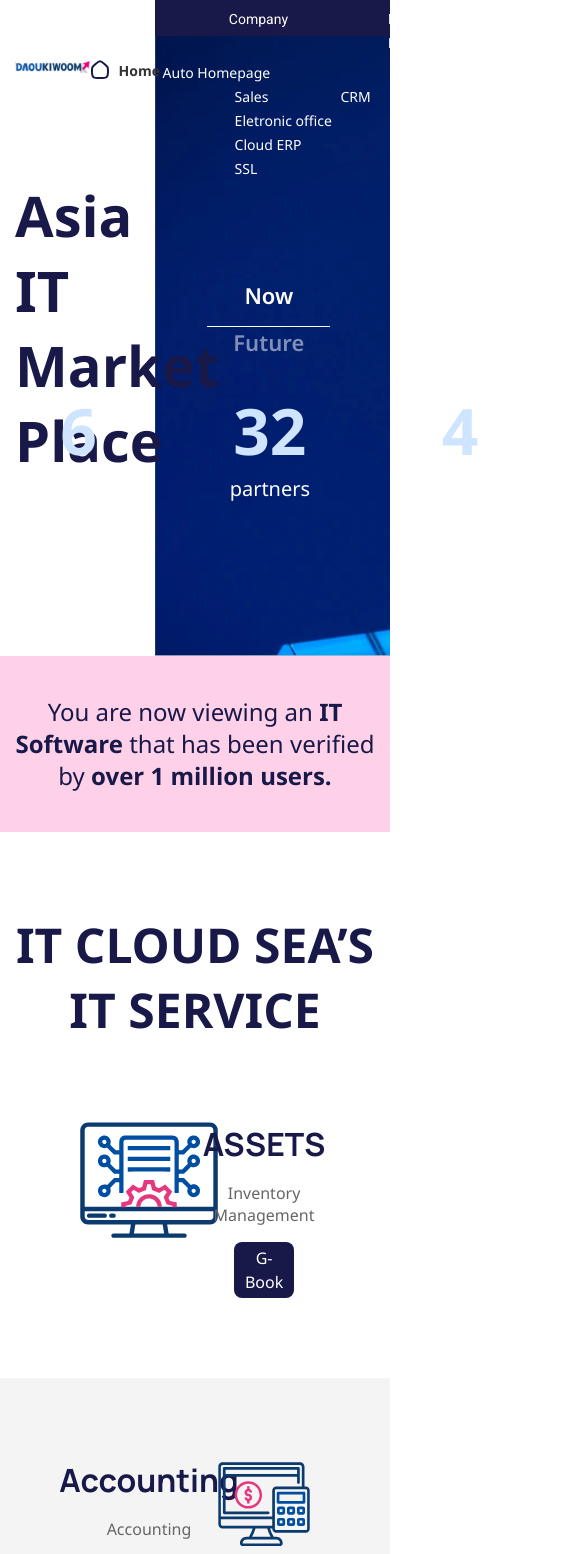
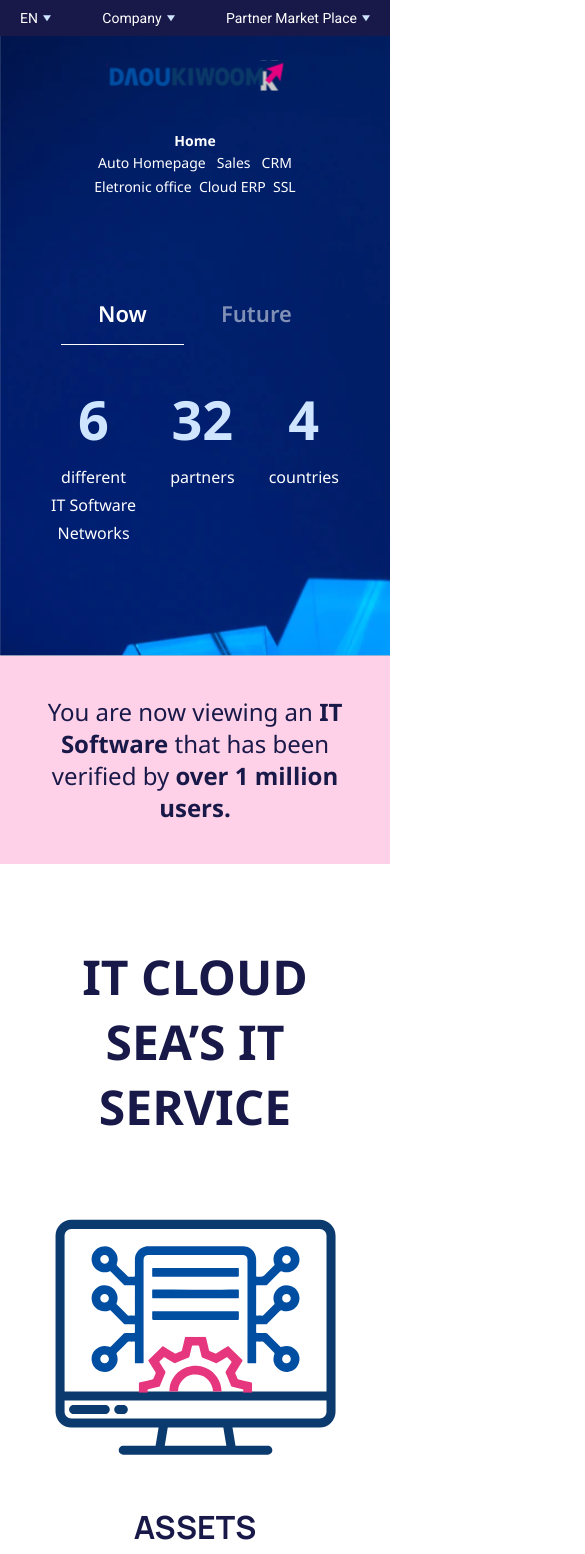
Before and after one commit to trietnk01/diennk-kairos, a React (Create React App) app: page / in a window 390 px wide. Shown: the top 1554 px of the page, 585 px wide, since content can reach past the window. Built offline with nearby package versions, Linux system fonts and the light colour scheme.

Commit message:
Update code 03-05-2022 19h00

```diff
--- a/src/assets/frontpage/_frontpage-custom.scss
+++ b/src/assets/frontpage/_frontpage-custom.scss
@@ -3,21 +3,37 @@
   .header-right {
     width: 60.3%;
     background-image: url("#{$images}/banner.svg");
+    @media only screen and (max-width: 640px) {
+      width: 100%;
+    }
   }
   .header-top {
+    width: 60.3%;
     background-color: $blue;
+    @media only screen and (max-width: 640px) {
+      width: 100%;
+    }
+    .header-wrapper {
       height: 36px;
-    width: 60.3%;
+      padding-left: 20px;
+      padding-right: 20px;
+      width: 50%;
+      @media only screen and (max-width: 1024px) {
+        width: 80%;
+      }
+      @media only screen and (max-width: 640px) {
+        width: 100%;
+      }
       .header-top-item {
-      margin-left: 100px;
-      &:first-child {
-        margin-left: 0;
-      }
         &__text {
           font-family: $f_Roboto;
           font-size: 14px;
           font-weight: 400;
           line-height: 16px;
+        }
+        .vector-down {
+          margin-left: 5px;
+        }
       }
     }
   }
@@ -34,22 +50,58 @@
   .col-left {
     width: 35%;
     padding-top: 60px;
+    @media only screen and (max-width: 640px) {
+      width: 100%;
+    }
+    .logo-home-text {
+      @media only screen and (max-width: 640px) {
+        flex-direction: column;
+        align-items: center;
+        justify-content: center;
+      }
+
+      .home-text-icon {
+        width: 16%;
+        @media only screen and (max-width: 640px) {
+          width: 100%;
+          justify-content: center;
+          margin-top: 40px;
+        }
+        .home-icon {
+          @media only screen and (max-width: 640px) {
+            display: none;
+          }
+        }
         .banner-text-home {
           font-family: $f_NotoSans_Bold;
           font-size: 14px;
           line-height: 19px;
-      margin-left: 10px;
+          @media only screen and (max-width: 640px) {
+            color: #fff;
+          }
+        }
+      }
     }
   }
   .col-right {
     width: 59%;
     margin-top: 60px;
+    @media only screen and (max-width: 640px) {
+      width: 100%;
+      margin-top: 0;
+    }
     .menu {
-      li {
-        margin-left: 72px;
-        &:first-child {
-          margin-left: 0;
+      width: 84%;
+      @media only screen and (max-width: 1024px) {
+        width: 100%;
+        justify-content: space-evenly;
       }
+      @media only screen and (max-width: 640px) {
+        width: 60%;
+        margin-left: auto;
+        margin-right: auto;
+      }
+      .menu-item {
         a {
           font-size: 14px;
           line-height: 19px;
@@ -73,34 +125,76 @@
       }
     }
     .now-future-panel {
+      width: 68%;
+      @media only screen and (max-width: 883px) {
+        width: 80%;
+      }
       .now-future-item {
-        margin-left: 106px;
-        &:first-child {
-          margin-left: 0;
-        }
         &__number {
           color: #cfe5ff;
           font-size: 64px;
           font-family: $f_NotoSans_Bold;
           line-height: 88px;
+          @media only screen and (max-width: 883px) {
+            font-size: 54px;
+          }
         }
         &__text {
           font-size: 20px;
           line-height: 28px;
+          @media only screen and (max-width: 883px) {
+            font-size: 16px;
           }
         }
       }
     }
   }
+}
+.slogan-asia-it {
+  @media only screen and (max-width: 640px) {
+    display: none;
+  }
+}
+.logo-wrapper {
+  @media only screen and (max-width: 640px) {
+    flex-direction: column;
+    align-items: center;
+  }
+}
 .background-pink {
   background-color: #ffd1e8;
+  padding-left: 20px;
+  padding-right: 20px;
   strong,
   b {
     font-family: $f_NotoSans_Bold;
   }
 }
 .box-wrapper {
-  width: 59%;
+  width: 60%;
+  padding-left: 20px;
+  padding-right: 20px;
+  @media only screen and (max-width: 1024px) {
+    width: 86%;
+  }
+  @media only screen and (max-width: 640px) {
+    width: 100%;
+    flex-direction: column;
+    align-items: center;
+    justify-content: center;
+  }
+  > div {
+    @media only screen and (max-width: 640px) {
+      width: 100%;
+      display: flex;
+      justify-content: center;
+    }
+    &:first-child {
+      @media only screen and (max-width: 640px) {
+        margin-bottom: 50px;
+      }
+    }
+  }
 }
 .background-light-gray {
   background-color: #f4f4f4;
@@ -109,6 +203,8 @@
   background-color: #f3f9ff;
 }
 .cloud-service {
+  padding-left: 20px;
+  padding-right: 20px;
   strong,
   b {
     font-family: $f_NotoSans_Bold;
@@ -139,16 +235,27 @@
   }
 }
 .wrapper-content-bottom {
-  width: 82%;
+  width: 86%;
+  padding-left: 20px;
+  padding-right: 20px;
+  @media only screen and (max-width: 1024px) {
+    width: 100%;
+  }
+  @media only screen and (max-width: 640px) {
+    flex-direction: column;
+  }
   .content-bottom-item {
     border-radius: 10px;
     padding: 40px 36px;
     border: 1px solid #dedede;
     box-shadow: 0px 13px 19px 0px #00000012;
-    margin-left: 35px;
-    width: 30%;
-    &:first-child {
-      margin-left: 0;
+    width: 23%;
+    @media only screen and (max-width: 1024px) {
+      width: 48%;
+      margin-bottom: 40px;
+    }
+    @media only screen and (max-width: 640px) {
+      width: 100%;
     }
     .title {
       font-family: $f_Roboto;
@@ -187,12 +294,24 @@
   border-top: 1px solid #99999975;
   background-color: #f3f9ff;
   .footer-wrapper {
-    width: 84%;
+    width: 90%;
+    padding-left: 20px;
+    padding-right: 20px;
+    @media (max-width: 1024px) {
+      width: 100%;
+    }
+    @media only screen and (max-width: 640px) {
+      flex-direction: column;
+    }
     .footer-item {
       border-left: 1px solid #99999975;
       padding-left: 40px;
       padding-right: 40px;
       width: 33%;
+      @media only screen and (max-width: 640px) {
+        width: 100%;
+        border-left: 0;
+      }
       &:first-child {
         border-left: 0;
       }
--- a/src/assets/frontpage/_frontpage-global.scss
+++ b/src/assets/frontpage/_frontpage-global.scss
@@ -8,7 +8,7 @@
     padding-right: 15px;
   }
   .big-screen {
-    @media only screen and (min-width: $big_screen_width) {
+    @media only screen and (min-width: 1921px) {
       max-width: $container_width;
     }
   }
--- a/src/assets/frontpage/_frontpage-variable.scss
+++ b/src/assets/frontpage/_frontpage-variable.scss
@@ -1,5 +1,4 @@
 $container_width: 1310px;
-$big_screen_width: 1921px;
 $images: "./../images";
 $black: rgb(51, 51, 51);
 $grey: #666666;
--- a/src/pages/Home/Home.jsx
+++ b/src/pages/Home/Home.jsx
@@ -7,36 +7,46 @@ import PCITCloud from "assets/images/pc-it-cloud.svg";
 import Accounting from "assets/images/accounting.svg";
 import HRAdmin from "assets/images/hr-admin.svg";
 import SaleAdmin from "assets/images/sales-youtube.svg";
+import VectorDown from "assets/images/vector-down.svg";
 function Home() {
+  const [tabName, setTabName] = React.useState("now");
+  const handleClickTab = (title) => () => {
+    setTabName(title);
+  };
   return (
     <div className="font-frontpage-global">
       <div className="relative banner">
-        <div className="big-screen flex justify-end mx-auto h-full">
+        <div className="big-screen flex flex-wrap justify-end mx-auto h-full">
           <div className="header-right"></div>
         </div>
         <div className="absolute w-full top-0 left-0 z-30">
-          <div className="big-screen flex justify-end mx-auto">
-            <div className="header-top flex justify-center items-center">
-              <div className="header-top-item">
-                <Link className="header-top-item__text text-white" to="/">
-                  EN
-                </Link>
-              </div>
-              <div className="header-top-item">
-                <Link className="header-top-item__text text-white" to="/">
-                  Company
-                </Link>
-              </div>
-              <div className="header-top-item">
-                <Link className="header-top-item__text text-white" to="/">
-                  Partner Market Place
-                </Link>
+          <div className="big-screen flex flex-wrap justify-end mx-auto">
+            <div className="header-top">
+              <div className="header-wrapper flex flex-wrap justify-between items-center mx-auto">
+                <div className="header-top-item flex justify-between flex-wrap items-center">
+                  <button type="button" className="header-top-item__text text-white">
+                    EN
+                  </button>
+                  <img src={VectorDown} className="vector-down" />
+                </div>
+                <div className="header-top-item flex justify-between flex-wrap items-center">
+                  <button className="header-top-item__text text-white" to="/">
+                    Company
+                  </button>
+                  <img src={VectorDown} className="vector-down" />
+                </div>
+                <div className="header-top-item flex justify-between flex-wrap items-center">
+                  <button className="header-top-item__text text-white" to="/">
+                    Partner Market Place
+                  </button>
+                  <img src={VectorDown} className="vector-down" />
+                </div>
               </div>
             </div>
           </div>
         </div>
-        <div className="absolute top-0 left-0 z-10 w-full h-full">
-          <div className="kairos-container flex items-center justify-start h-full mx-auto">
+        <div className="slogan-asia-it absolute top-0 left-0 z-10 w-full h-full">
+          <div className="kairos-container flex flex-wrap items-center justify-start h-full mx-auto">
             <div className="banner-slogan-left">
               Asia IT
               <br />
@@ -45,14 +55,14 @@ function Home() {
           </div>
         </div>
         <div className="absolute top-0 left-0 w-full z-20">
-          <div className="kairos-container flex mx-auto justify-between">
+          <div className="kairos-container logo-wrapper flex mx-auto justify-between flex-wrap">
             <div className="col-left">
-              <div className="flex justify-between">
+              <div className="logo-home-text flex flex-wrap justify-between">
                 <Link to="/">
                   <img src={Logo} />
                 </Link>
-                <div className="flex items-center">
-                  <img src={HomeIcon} />
+                <div className="home-text-icon flex flex-wrap justify-between items-center">
+                  <img src={HomeIcon} className="home-icon" />
                   <Link to="/" className="banner-text-home">
                     Home
                   </Link>
@@ -60,51 +70,51 @@ function Home() {
               </div>
             </div>
             <div className="col-right">
-              <ul className="menu">
-                <li className="inline-block">
+              <div className="menu flex flex-wrap justify-between">
+                <div className="menu-item">
                   <Link className="text-white" to="/">
                     Auto Homepage
                   </Link>
-                </li>
-                <li className="inline-block">
+                </div>
+                <div className="menu-item">
                   <Link className="text-white" to="/">
                     Sales
                   </Link>
-                </li>
-                <li className="inline-block">
+                </div>
+                <div className="menu-item">
                   <Link className="text-white" to="/">
                     CRM
                   </Link>
-                </li>
-                <li className="inline-block">
+                </div>
+                <div className="menu-item">
                   <Link className="text-white" to="/">
                     Eletronic office
                   </Link>
-                </li>
-                <li className="inline-block">
+                </div>
+                <div className="menu-item">
                   <Link className="text-white" to="/">
                     Cloud ERP
                   </Link>
-                </li>
-                <li className="inline-block">
+                </div>
+                <div className="menu-item">
                   <Link className="text-white" to="/">
                     SSL
                   </Link>
-                </li>
-              </ul>
+                </div>
+              </div>
               <ul className="tab-now-future m-top-100 text-center">
                 <li className="inline-block">
-                  <button type="button" className="text-white active">
+                  <button type="button" className={`text-white ${tabName === "now" ? "active" : ""}`} onClick={handleClickTab("now")}>
                     Now
                   </button>
                 </li>
                 <li className="inline-block">
-                  <button type="button" className="text-white">
+                  <button type="button" className={`text-white ${tabName === "future" ? "active" : ""}`} onClick={handleClickTab("future")}>
                     Future
                   </button>
                 </li>
               </ul>
-              <div className="now-future-panel m-top-30 flex justify-center">
+              <div className="now-future-panel m-top-30 flex flex-wrap justify-between mx-auto">
                 <div className="now-future-item">
                   <div className="now-future-item__number text-center">6</div>
                   <div className="now-future-item__text text-white text-center">
@@ -139,7 +149,7 @@ function Home() {
         </p>
       </div>
       <div className="big-screen mx-auto">
-        <div className="box-wrapper p-top-80 p-bottom-80 mx-auto flex justify-between">
+        <div className="box-wrapper p-top-80 p-bottom-80 mx-auto flex flex-wrap justify-between">
           <div className="w-3/5">
             <img src={PCITCloud} />
           </div>
@@ -155,7 +165,7 @@ function Home() {
         </div>
       </div>
       <div className="background-light-gray mx-auto big-screen p-top-80 p-bottom-80">
-        <div className="box-wrapper   mx-auto flex justify-between">
+        <div className="box-wrapper flex-wrap  mx-auto flex justify-between">
           <div className="flex w-3/5 flex-col items-center justify-center">
             <div className="text-center job-name">Accounting</div>
             <div className="job-lst">
@@ -171,7 +181,7 @@ function Home() {
         </div>
       </div>
       <div className="big-screen mx-auto">
-        <div className="box-wrapper p-top-80 p-bottom-80 mx-auto flex justify-between">
+        <div className="box-wrapper p-top-80 p-bottom-80 mx-auto flex flex-wrap justify-between">
           <div className="w-3/5">
             <img src={HRAdmin} />
           </div>
@@ -203,7 +213,7 @@ function Home() {
         </div>
       </div>
       <div className="background-light-gray mx-auto big-screen p-top-80 p-bottom-80">
-        <div className="box-wrapper   mx-auto flex justify-between">
+        <div className="box-wrapper   mx-auto flex justify-between flex-wrap">
           <div className="flex w-3/5 flex-col items-center justify-center">
             <div className="text-center job-name">Sales</div>
             <div className="job-lst">
@@ -219,7 +229,7 @@ function Home() {
         </div>
       </div>
       <div className="big-screen mx-auto">
-        <div className="box-wrapper p-top-80 p-bottom-80 mx-auto flex justify-between">
+        <div className="box-wrapper p-top-80 p-bottom-80 mx-auto flex flex-wrap justify-between">
           <div className="w-3/5">
             <img src={PCITCloud} />
           </div>
@@ -235,7 +245,7 @@ function Home() {
         </div>
       </div>
       <div className="background-light-gray mx-auto big-screen p-top-80 p-bottom-80">
-        <div className="box-wrapper mx-auto flex justify-between">
+        <div className="box-wrapper mx-auto flex flex-wrap justify-between">
           <div className="flex w-3/5 flex-col items-center justify-center">
             <div className="text-center job-name">Security</div>
             <div className="job-lst">
@@ -251,7 +261,7 @@ function Home() {
         </div>
       </div>
       <div className="big-screen mx-auto p-top-120 p-bottom-120 background-light-green">
-        <div className="wrapper-content-bottom mx-auto flex justify-between">
+        <div className="wrapper-content-bottom mx-auto flex justify-between flex-wrap">
           <div className="content-bottom-item" style={{ backgroundColor: "#fff" }}>
             <div className="title" style={{ color: "#181949" }}>
               Free Test
@@ -280,7 +290,7 @@ function Home() {
             <div className="description" style={{ color: "#374754" }}>
               Monthly Fixed Amount
             </div>
-            <div className="flex detail m-top-20 items-center">
+            <div className="flex flex-wrap detail m-top-20 items-center">
               <div className="price" style={{ fontSize: "36px", color: "#111111" }}>
                 200.000
               </div>
@@ -301,7 +311,7 @@ function Home() {
             <div className="description" style={{ color: "#374754" }}>
               Various Manuals
             </div>
-            <div className="flex detail m-top-20 items-center">
+            <div className="flex flex-wrap detail m-top-20 items-center">
               <div className="price" style={{ fontSize: "36px", color: "#111111" }}>
                 200.000
               </div>
@@ -322,7 +332,7 @@ function Home() {
             <div className="description" style={{ color: "#FFF" }}>
               On sale in 4 countries
             </div>
-            <div className="flex detail m-top-20 items-center">
+            <div className="flex flex-wrap detail m-top-20 items-center">
               <div className="price" style={{ fontSize: "36px", color: "#FFF" }}>
                 300.000
               </div>
@@ -339,7 +349,7 @@ function Home() {
         </div>
       </div>
       <div className="big-screen mx-auto footer">
-        <div className="footer-wrapper flex mx-auto flex-wrap justify-between">
+        <div className="footer-wrapper flex  mx-auto flex-wrap justify-between">
           <div className="footer-item p-top-40 p-bottom-40">
             <h3 className="title m-bottom-20">Vietnam Office</h3>
             <div className="info">
```
Also changed, not shown: src/assets/images/vector-down.svg (added). Lines whose indentation alone changed are shown as unchanged.
